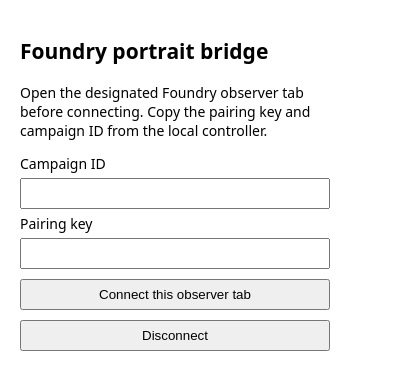
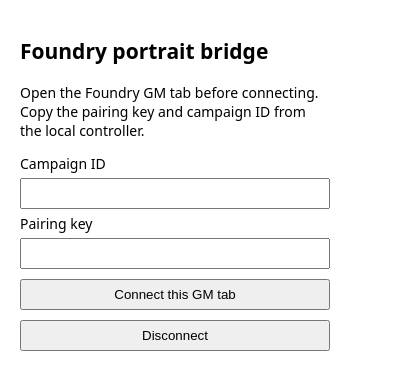
Before and after one commit to bobzap66/reactive-portraits, a browser extension: page extension/popup.html in a window 400 px wide. Drawn offline with Linux system fonts and the light colour scheme.

Commit message:
Use opt-in GM portrait source: extension/popup.html

```diff
--- a/extension/popup.html
+++ b/extension/popup.html
@@ -1 +1 @@
-<!doctype html><html><head><meta charset="utf-8"><style>body{font:14px system-ui;width:310px;padding:12px}input,button{box-sizing:border-box;width:100%;margin:5px 0;padding:6px}p{overflow-wrap:anywhere}</style></head><body><h2>Foundry portrait bridge</h2><p>Open the designated Foundry observer tab before connecting. Copy the pairing key and campaign ID from the local controller.</p><label>Campaign ID<input id="campaign"></label><label>Pairing key<input id="secret" type="password"></label><button id="connect">Connect this observer tab</button><button id="disconnect">Disconnect</button><p id="status" role="status"></p><script src="popup.js"></script></body></html>
+<!doctype html><html><head><meta charset="utf-8"><style>body{font:14px system-ui;width:310px;padding:12px}input,button{box-sizing:border-box;width:100%;margin:5px 0;padding:6px}p{overflow-wrap:anywhere}</style></head><body><h2>Foundry portrait bridge</h2><p>Open the Foundry GM tab before connecting. Copy the pairing key and campaign ID from the local controller.</p><label>Campaign ID<input id="campaign"></label><label>Pairing key<input id="secret" type="password"></label><button id="connect">Connect this GM tab</button><button id="disconnect">Disconnect</button><p id="status" role="status"></p><script src="popup.js"></script></body></html>
```
